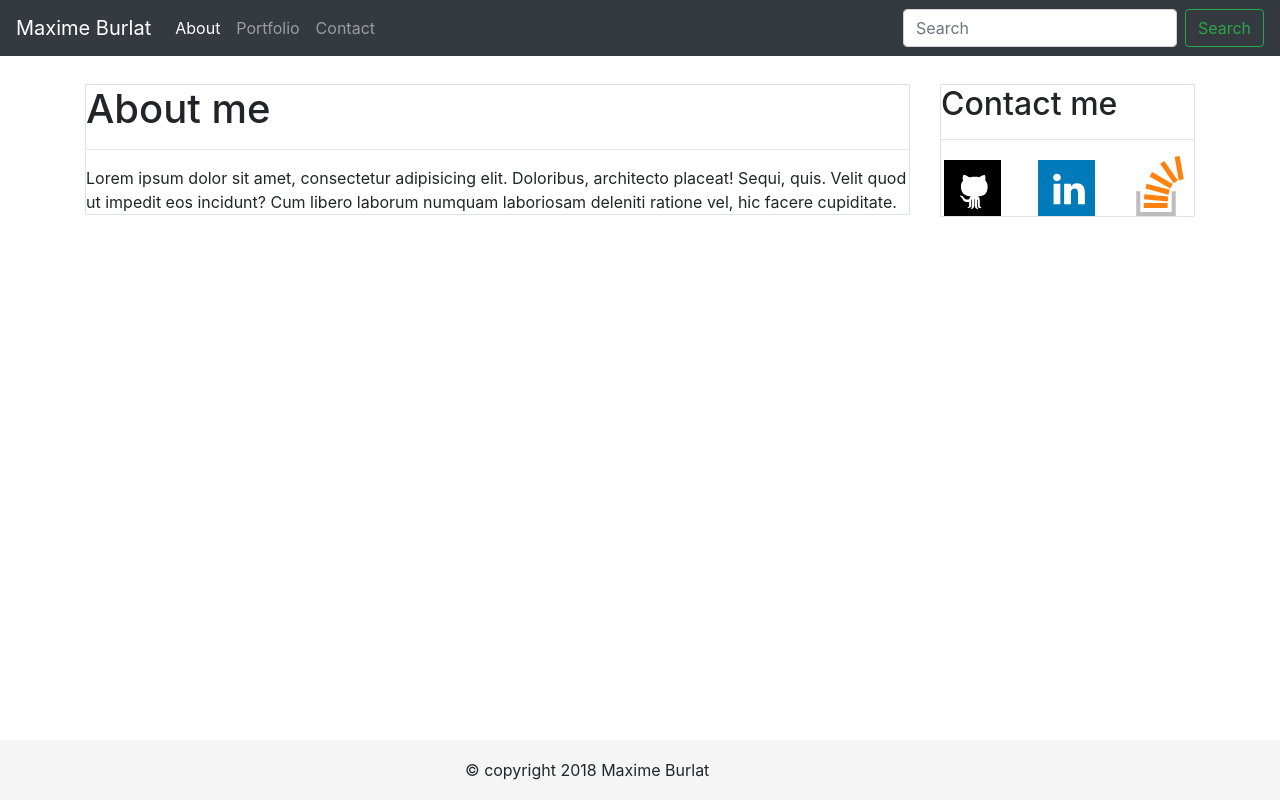
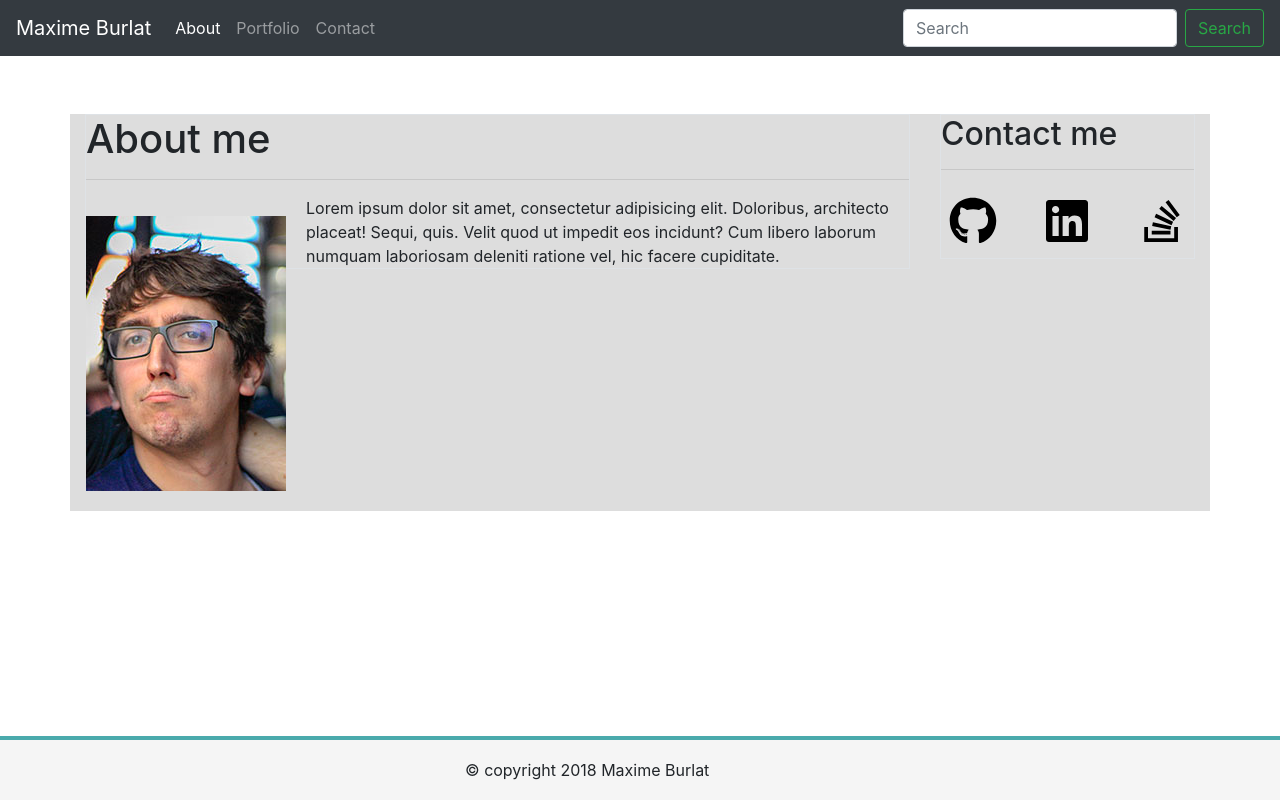
Before and after one commit to Carglass/Bootstrap-Portfolio, a plain HTML site: page index.html in a window 1280 px wide. Drawn offline with nearby package versions, Linux system fonts and the light colour scheme.

Commit message:
last changes

```diff
--- a/index.html
+++ b/index.html
@@ -15,6 +15,9 @@
 
         <!-- Custom styles for this template -->
         <link href="./sticky-footer-navbar.css" rel="stylesheet">
+        <link href="./assets/css/main.css" rel="stylesheet">
+
+        <script defer src="https://use.fontawesome.com/releases/v5.0.6/js/all.js"></script>
     </head>
 
     <body>
@@ -47,7 +50,7 @@
         </header>
 
     <!-- Begin page content -->
-    <main role="main" class="container mt-1_5em">
+    <main role="main" class="container mt-4">
         <section class="row mt-30px justify-content-between">
             <article class="col-md-9 col-12 bgc-ltgy">
                 <div class="row">
@@ -55,6 +58,7 @@
                         <div class="border">
                             <h1>About me</h1>
                             <hr>
+                            <img class="fl-l mt-20px mb-20px mr-20px" src="./assets/images/me.jpg" alt="">
                             <div class="ABOUTCONTENT">Lorem ipsum dolor sit amet, consectetur adipisicing elit. Doloribus, architecto placeat! Sequi, quis. Velit quod ut impedit eos incidunt? Cum libero laborum numquam laboriosam deleniti ratione vel, hic facere cupiditate.</div>
                         </div>
                     </div>
@@ -65,9 +69,9 @@
                     <h2>Contact me</h2>
                     <hr>
                     <div class="LINKS row">
-                        <div class="LINK col-4"><a class="" href="https://github.com/Carglass"><img src="./assets/images/if_github_square_black_107109.svg" alt="github"></a></div>
-                        <div class="LINK col-4"><a class="" href="https://www.linkedin.com/in/maxime-burlat-56028748"><img src="./assets/images/if_linkedin_square_color_107091.svg" alt="linkedin"></a></div>
-                        <div class="LINK col-4"><a class="" href="https://stackoverflow.com/users/5658242/maxime-burlat"><img src="./assets/images/if_Stack_Overflow_1298710.svg" alt="stackOverflow" height="60px" width="60px"></a>
+                        <div class="LINK col-4 fz-3em"><a class="" href="https://github.com/Carglass"><i class="fab fa-github c-bk"></i></a></div>
+                        <div class="LINK col-4 fz-3em"><a class="" href="https://www.linkedin.com/in/maxime-burlat-56028748"><i class="fab fa-linkedin c-bk"></i></a></div>
+                        <div class="LINK col-4 fz-3em"><a class="" href="https://stackoverflow.com/users/5658242/maxime-burlat"><i class="fab fa-stack-overflow c-bk"></i></a>
                         </div>
                     </div>
                 </div>
--- a/sticky-footer-navbar.css
+++ b/sticky-footer-navbar.css
@@ -36,10 +36,18 @@ code {
   font-size: 80%;
 }
 
-.mt-1_5em{
-    margin-top: 1.5em;
-}
-
 .border{
     border: 1px solid black;
 }
+
+.LINKS{
+    text-align: center;
+}
+
+.fz-3em{
+    font-size: 3em;
+}
+
+.c-bk{
+    color: black;
+}
```
